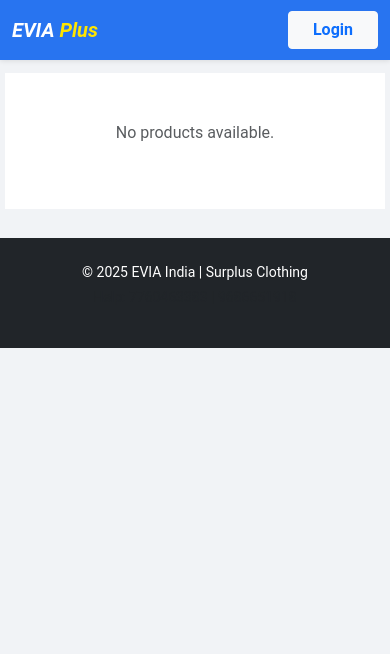
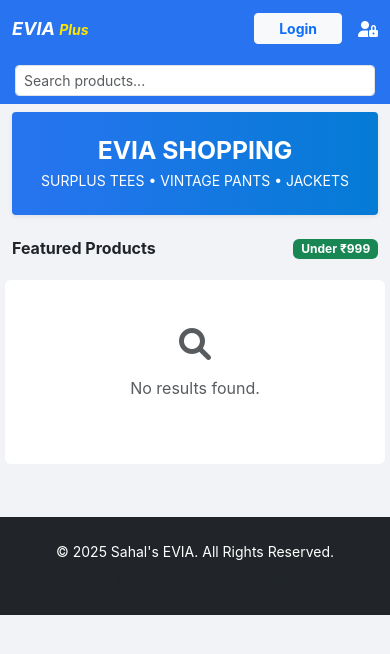
Before and after one commit to glmarshad558-bot/evia-shop, a Flask app: page / in a window 390 px wide. Shown: the top 654 px of the page. Run offline with Flask 3, Linux system fonts and the light colour scheme; data that the repository does not hold is empty.

Commit message:
Update index.html

```diff
--- a/templates/index.html
+++ b/templates/index.html
@@ -3,162 +3,137 @@
 <head>
     <meta charset="UTF-8">
     <meta name="viewport" content="width=device-width, initial-scale=1.0, maximum-scale=1.0, user-scalable=no">
-    <title>EVIA | Online Shopping Site India</title>
+    <title>E-Shop | Home</title>
     <link href="https://cdn.jsdelivr.net/npm/bootstrap@5.3.0/dist/css/bootstrap.min.css" rel="stylesheet">
     <link rel="stylesheet" href="https://cdnjs.cloudflare.com/ajax/libs/font-awesome/6.0.0/css/all.min.css">
     <style>
         :root {
-            --fk-blue: #2874f0; /* Flipkart Blue */
-            --amz-orange: #ff9900; /* Amazon Orange */
-            --bg-light: #f1f3f6;
-            --text-main: #212121;
+            --fk-blue: #2874f0;
+            --fk-yellow: #fb641b;
+            --amz-orange: #ff9f00;
         }
 
-        body {
-            background-color: var(--bg-light);
-            font-family: Roboto, Arial, sans-serif;
-            color: var(--text-main);
-            margin: 0; padding: 0;
-            overflow-x: hidden;
+        body { background-color: #f1f3f6; font-family: 'Inter', sans-serif; margin: 0; }
+
+        /* --- PROFESSIONAL NAVBAR --- */
+        .navbar { background-color: var(--fk-blue) !important; padding: 10px 0; }
+        .navbar-brand { font-weight: bold; font-style: italic; color: #fff !important; font-size: 20px; }
+
+        /* Search Bar Desktop */
+        .search-container { max-width: 500px; width: 100%; position: relative; }
+        .search-input { border-radius: 2px 0 0 2px; border: none; height: 36px; font-size: 14px; }
+        .search-btn { border-radius: 0 2px 2px 0; background: #fff; border: none; height: 36px; color: var(--fk-blue); }
+
+        /* --- PRODUCT GRID --- */
+        .product-card {
+            background: #fff; border-radius: 2px; border: 1px solid #f0f0f0; transition: 0.3s; height: 100%;
         }
-
-        /* --- MODERN NAVBAR (Flipkart Style) --- */
-        .navbar {
-            background: var(--fk-blue);
-            padding: 10px 0;
-            box-shadow: 0 1px 5px rgba(0,0,0,0.1);
-        }
-        .navbar-brand { font-weight: 700; font-style: italic; color: #fff !important; }
-        .nav-link { color: #fff !important; font-weight: 500; }
-
-        /* --- HERO BANNER --- */
-        .hero {
-            background: #fff;
-            padding: 20px 0;
-            margin-bottom: 10px;
-        }
-
-        /* --- PRODUCT GRID (Amazon/Flipkart Model) --- */
-        .product-card {
-            background: #fff;
-            border: 1px solid #f0f0f0;
-            transition: box-shadow 0.3s;
-            height: 100%;
-            display: flex;
-            flex-direction: column;
-        }
-
         .product-card:hover { box-shadow: 0 4px 12px rgba(0,0,0,0.15); }
 
-        .img-container {
+        /* Image Sizing (506x860) */
+        .img-wrapper {
             width: 100%;
-            aspect-ratio: 9 / 14; /* Your perfect 506x860 size */
+            aspect-ratio: 9 / 13;
             overflow: hidden;
             background: #fff;
             padding: 5px;
         }
+        .img-wrapper img { width: 100%; height: 100%; object-fit: contain; }
 
-        .img-container img {
-            width: 100%;
-            height: 100%;
-            object-fit: contain; /* Like Amazon, shows full clothing */
-            background: #fff;
-        }
+        .price-tag { font-size: 16px; font-weight: 700; color: #212121; }
+        .btn-buy { background: var(--amz-orange); color: #000; font-weight: 700; border-radius: 2px; font-size: 13px; }
 
-        .product-info { padding: 12px; text-align: left; }
-
-        .product-title {
-            font-size: 14px;
-            color: #212121;
-            margin-bottom: 5px;
-            display: -webkit-box;
-            -webkit-line-clamp: 1;
-            -webkit-box-orient: vertical;
-            overflow: hidden;
-        }
-
-        .product-price { font-size: 16px; font-weight: 700; color: #000; margin-bottom: 2px; }
-        .discount-text { font-size: 12px; color: #388e3c; font-weight: 600; }
-
-        /* --- BUY BUTTON (Amazon Style) --- */
-        .btn-buy {
-            background: var(--amz-orange);
-            color: #000;
-            border-radius: 4px;
-            font-size: 13px;
-            font-weight: 600;
-            padding: 8px;
-            border: none;
-            margin-top: 10px;
-        }
-        .btn-buy:hover { background: #e68a00; }
-
-        /* --- MOBILE LAYOUT (iPhone/Vivo/Android 375px) --- */
-        @media (max-width: 767px) {
-            .row-mobile { display: flex; flex-wrap: wrap; padding: 5px; }
-            .col-mobile {
-                flex: 0 0 50%; /* 2 per row */
-                max-width: 50%;
-                padding: 4px;
-            }
-            .product-title { font-size: 13px; }
-            .img-container { aspect-ratio: 9 / 13; }
+        /* --- MOBILE ADJUSTMENTS (375px) --- */
+        @media (max-width: 768px) {
+            .navbar-brand { font-size: 18px; }
+            .mobile-search { padding: 8px 15px; background: var(--fk-blue); }
+            .row-mobile { padding: 5px; }
+            .col-mobile { flex: 0 0 50%; max-width: 50%; padding: 4px; }
+            .display-4 { font-size: 22px; }
         }
     </style>
 </head>
 <body>
 
     <nav class="navbar sticky-top">
-        <div class="container d-flex justify-content-between align-items-center">
-            <a class="navbar-brand" href="/">EVIA <span style="color: #ffe500;">Plus</span></a>
+        <div class="container d-flex align-items-center justify-content-between">
+            <a class="navbar-brand" href="/">EVIA <span style="color:#ffe500; font-size: 14px;">Plus</span></a>
+
+            <form class="search-container d-none d-md-flex" action="/" method="GET">
+                <input class="form-control search-input" type="search" name="q" placeholder="Search for products, brands and more">
+                <button class="search-btn px-3" type="submit"><i class="fa fa-search"></i></button>
+            </form>
 
             <div class="d-flex align-items-center">
                 {% if current_user.is_authenticated %}
-                    <a href="/profile" class="nav-link me-3"><i class="fa fa-shopping-cart"></i> Cart</a>
-                    <a href="/logout" class="btn btn-sm btn-light rounded-1 fw-bold text-primary">Logout</a>
+                    <a href="/profile" class="text-white text-decoration-none me-3 small d-none d-sm-block">
+                        <i class="fa fa-shopping-cart"></i> Cart
+                    </a>
+                    <a href="/logout" class="btn btn-light btn-sm fw-bold text-primary px-3">Logout</a>
                 {% else %}
-                    <a href="/login" class="btn btn-light rounded-1 px-4 fw-bold text-primary">Login</a>
+                    <a href="/login" class="btn btn-light btn-sm fw-bold text-primary px-4">Login</a>
                 {% endif %}
+
+                <a href="/admin_lock" class="ms-3 text-white"><i class="fa fa-user-lock"></i></a>
             </div>
         </div>
     </nav>
 
-    <div class="container-fluid mt-2">
+    <div class="mobile-search d-md-none">
+        <form class="d-flex" action="/" method="GET">
+            <input class="form-control form-control-sm rounded-1" type="search" name="q" placeholder="Search products...">
+        </form>
+    </div>
+
+    <div class="container mt-2">
+        <div class="bg-primary text-white p-4 rounded-1 text-center shadow-sm" style="background: linear-gradient(90deg, #2874f0, #047bd5) !important;">
+            <h2 class="fw-bold mb-1">EVIA SHOPPING</h2>
+            <p class="small mb-0">SURPLUS TEES • VINTAGE PANTS • JACKETS</p>
+        </div>
+    </div>
+
+    <div class="container mt-4">
+        <div class="d-flex justify-content-between align-items-center mb-3">
+            <h6 class="fw-bold m-0">Featured Products</h6>
+            <span class="badge bg-success">Under ₹999</span>
+        </div>
+
         <div class="row row-mobile">
             {% if products %}
                 {% for p in products %}
-                <div class="col-mobile col-md-3 col-lg-2">
+                <div class="col-mobile col-md-4 col-lg-3">
                     <div class="product-card">
                         <a href="/product/{{ p.id }}" class="text-decoration-none">
-                            <div class="img-container">
-                                <img src="{{ p.image }}" alt="{{ p.name }}" onerror="this.src='https://placehold.co/506x860?text=Product'">
+                            <div class="img-wrapper">
+                                <img src="{{ p.image }}" alt="{{ p.name }}" onerror="this.src='https://placehold.co/506x860?text=EVIA'">
                             </div>
-                            <div class="product-info">
-                                <h6 class="product-title">{{ p.name }}</h6>
-                                <p class="product-price">₹{{ p.price }}</p>
-                                <span class="discount-text">Free Delivery</span>
+                            <div class="p-2">
+                                <p class="text-dark small mb-1 text-truncate">{{ p.name }}</p>
+                                <p class="price-tag mb-1">₹{{ p.price }}</p>
+                                <small class="text-success fw-bold" style="font-size: 11px;">Free Delivery</small>
                             </div>
                         </a>
-                        <div class="px-2 pb-2">
-                            <a href="{{ url_for('buy_now', id=p.id) }}" class="btn btn-buy w-100">
-                                Buy Now
-                            </a>
+                        <div class="p-2 pt-0">
+                            <a href="{{ url_for('buy_now', id=p.id) }}" class="btn btn-buy w-100 py-2">BUY NOW</a>
                         </div>
                     </div>
                 </div>
                 {% endfor %}
             {% else %}
-                <div class="col-12 text-center py-5 bg-white">
-                    <p class="text-muted">No products available.</p>
+                <div class="col-12 text-center py-5 bg-white rounded">
+                    <i class="fa fa-search fa-2x text-muted mb-3"></i>
+                    <p class="text-muted">No results found.</p>
                 </div>
             {% endif %}
         </div>
     </div>
 
-    <footer class="py-4 mt-4 bg-dark text-white text-center">
-        <div class="container">
-            <p class="small mb-1">© 2025 EVIA India | Surplus Clothing</p>
-            <p class="small text-muted">Help: 7760463383 | 9686651918</p>
+    <footer class="bg-dark text-white mt-5 py-4">
+        <div class="container text-center">
+            <p class="small mb-2">© 2025 Sahal's EVIA. All Rights Reserved.</p>
+            <div class="small text-muted">
+                <i class="fa fa-phone"></i> 7760463383 | 9686651918
+            </div>
         </div>
     </footer>
 
```
